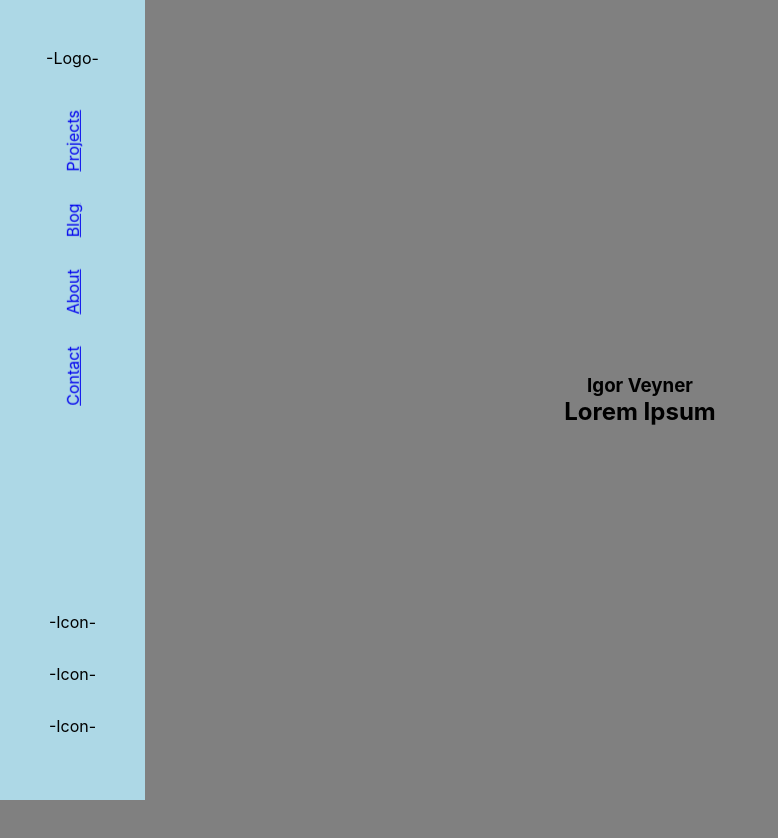
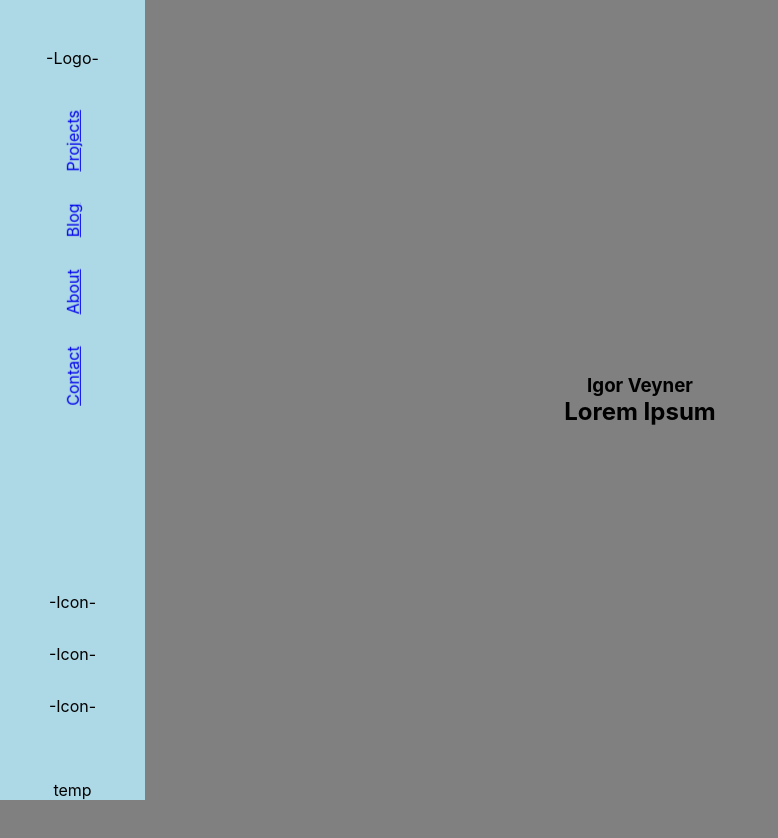
Before and after one commit to IgoVeyner/portfolio, a React (Create React App) app: page / in a window 1280 px wide. Shown: the top 838 px of the page, without its empty margins (0-778 px from the left). Built offline with nearby package versions, Linux system fonts and the light colour scheme.

Commit message:
add mobileNav component and render

```diff
--- a/src/components/Header/index.js
+++ b/src/components/Header/index.js
@@ -3,6 +3,7 @@ import './index.css'
 import Logo from '../Logo'
 import Nav from '../Nav'
 import MenuButton from '../MenuButton'
+import MobileNav from '../MobileNav'
 
 const Header = () => {
 
@@ -14,6 +15,7 @@ const Header = () => {
     <header className="navbar">
       <Logo />
       <Nav />
+      <MobileNav />
       <MenuButton toggleMenu={toggleMenu} />
     </header>
   )
--- /dev/null
+++ b/src/components/MobileNav/index.js
@@ -0,0 +1,11 @@
+const MobileNav = () => {
+  return (
+    <nav>
+      <div>
+        temp
+      </div>
+    </nav>
+  )
+}
+
+export default MobileNav
```
Also changed, not shown: src/components/MobileNav/index.css (added).
